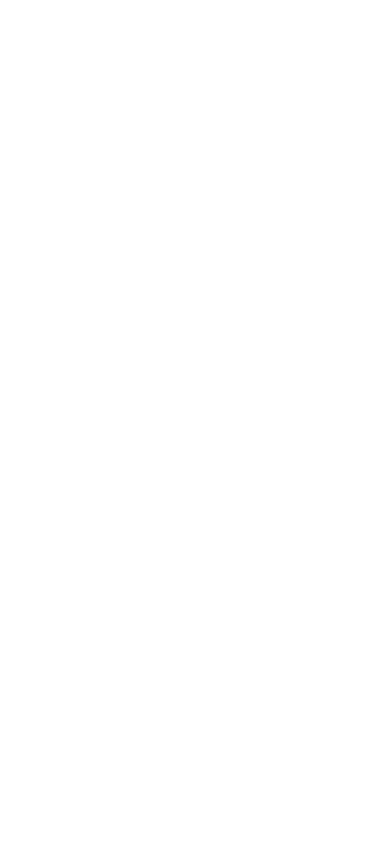
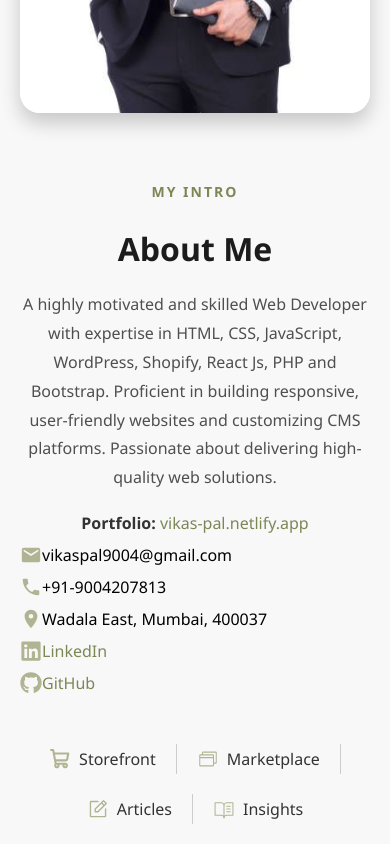
Before and after one commit to Vp900/Myportfolio, a React (Create React App) app: page / in a window 390 px wide. Shown: the part 1706-2550 px from the top of the page. Before the commit the page ends 1337 px from the top, so only its background shows below. Built offline with nearby package versions, Linux system fonts and the light colour scheme.

Commit message:
Updated About section responsiveness and icon layout

```diff
--- a/src/App.js
+++ b/src/App.js
@@ -1,3 +1,4 @@
+import About from './components/about';
 import Header from './components/Header';
 import Hero from './components/Hero';
 import Stats from './components/Stats';
@@ -8,6 +9,7 @@
       <Header />
       <Hero/>
       <Stats />
+      <About />
     </>
   );
 }
--- /dev/null
+++ b/src/components/about.css
@@ -0,0 +1,151 @@
+/* about.css */
+.about {
+  padding: 20px;
+  background: #f8f8f8;
+  font-family: 'Segoe UI', sans-serif;
+}
+
+.about-container {
+  display: flex;
+  flex-wrap: wrap;
+  gap: 40px;
+  align-items: flex-start;
+  justify-content: center;
+  max-width: 1200px;
+  margin: 0 auto;
+}
+
+.about-left img {
+  width: 100%;
+  max-width: 400px;
+  border-radius: 12px;
+  object-fit: cover;
+}
+
+.about-right {
+  flex: 1;
+  max-width: 700px;
+}
+
+.intro-heading {
+  color: #7c8756;
+  font-weight: 600;
+  letter-spacing: 2px;
+  font-size: 14px;
+  margin-bottom: 10px;
+  text-transform: uppercase;
+}
+
+.main-heading {
+  font-size: 32px;
+  margin-bottom: 20px;
+  color: #1c1c1c;
+}
+
+.description {
+  font-size: 16px;
+  line-height: 1.8;
+  color: #4f4f4f;
+  margin-bottom: 20px;
+}
+
+.info-list {
+  list-style: none;
+  padding: 0;
+  margin: 0 0 30px;
+}
+
+.info-list li {
+  margin-bottom: 10px;
+  color: #333;
+  font-size: 16px;
+}
+
+.info-list a {
+  color: #7c8756;
+  text-decoration: none;
+}
+
+.project-types {
+  display: flex;
+  flex-wrap: wrap;
+  gap: 20px;
+}
+
+.info {
+  display: flex;
+  align-items: center;
+  margin-bottom: 10px;
+}
+.skills-row {
+  display: flex;
+  align-items: center;
+  justify-content: center;
+  gap: 20px;
+  flex-wrap: wrap; /* for responsiveness */
+  margin-top: 20px;
+}
+
+.skill {
+  display: flex;
+  align-items: center;
+  gap: 8px;
+  font-size: 16px;
+  font-weight: 500;
+  color: #333;
+}
+
+.icon {
+  font-size: 22px;
+  color: #b1b493;
+}
+
+/* Vertical divider between items */
+.v-divider {
+  width: 1px;
+  height: 30px;
+  background-color: #ccc;
+}
+
+
+.project-icon {
+  display: flex;
+  align-items: center;
+  background: #e8e8e8;
+  border-radius: 8px;
+  padding: 8px 16px;
+  font-size: 16px;
+  color: #333;
+  gap: 8px;
+}
+
+.about-left img {
+  width: 100%;
+  max-width: 400px;
+  border-radius: 20px;
+  box-shadow: 0 10px 20px rgba(0, 0, 0, 0.2); /* soft outer shadow */
+  transition: transform 0.3s ease, box-shadow 0.3s ease;
+}
+
+.about-left img:hover {
+  transform: translateY(-5px);
+  box-shadow: 0 15px 25px rgba(0, 0, 0, 0.3); /* hover shadow */
+}
+
+
+/* Responsive */
+@media (max-width: 768px) {
+  .about-container {
+    flex-direction: column;
+    align-items: center;
+    text-align: center;
+  }
+
+  .about-right {
+    max-width: 100%;
+  }
+
+  .project-types {
+    justify-content: center;
+  }
+}
--- /dev/null
+++ b/src/components/about.js
@@ -0,0 +1,77 @@
+// about.js
+import React from 'react';
+import './about.css';
+import { FaLinkedin, FaGithub,} from 'react-icons/fa';
+import { MdEmail, MdLocationOn, MdPhone } from 'react-icons/md';
+import { PiShoppingCartBold, PiBrowsersLight, PiNotePencil, PiBookOpenTextLight } from 'react-icons/pi';
+import aboutImage from '../assets/aboutpic.jpg';
+
+export default function About() {
+  return (
+    <section className="about">
+      <div className="about-container">
+        <div className="about-left">
+     <img src={aboutImage} alt="Vikas Pal" />
+        </div>
+        <div className="about-right">
+          <h5 className="intro-heading">MY INTRO</h5>
+          <h2 className="main-heading">About Me</h2>
+          <p className="description">
+            A highly motivated and skilled Web Developer with expertise in HTML, CSS, JavaScript, WordPress, Shopify, React Js, PHP and Bootstrap. Proficient in building responsive, user-friendly websites and customizing CMS platforms. Passionate about delivering high-quality web solutions.
+          </p>
+          <ul className="info-list">
+             <li><strong>Portfolio:</strong> <a href="https://vikaspalportfolio.netlify.app" target="_blank" rel="noopener noreferrer">vikas-pal.netlify.app</a></li>
+            <div className="info">
+  <MdEmail className="icon" />
+  <span>vikaspal9004@gmail.com</span>
+</div>
+<div className="info">
+  <MdPhone className="icon" />
+  <span>+91-9004207813</span>
+</div>
+<div className="info">
+  <MdLocationOn className="icon" />
+  <span>Wadala East, Mumbai, 400037</span>
+</div>
+<div className="info">
+  <FaLinkedin className="icon" />
+  <a href="https://www.linkedin.com/in/vikaspal9004" target="_blank" rel="noopener noreferrer">LinkedIn</a>
+</div>
+<div className="info">
+  <FaGithub className="icon" />
+  <a href="https://github.com/Vp900" target="_blank" rel="noopener noreferrer">GitHub</a>
+</div>
+          </ul>
+          <div className="project-types">
+            <div className="skills-icons">
+  <div className="skills-row">
+  <div className="skill">
+    <PiShoppingCartBold className="icon" />
+    <span>Storefront</span>
+  </div>
+  <div className="v-divider" />
+  <div className="skill">
+    <PiBrowsersLight className="icon" />
+    <span>Marketplace</span>
+  </div>
+  <div className="v-divider" />
+  <div className="skill">
+    <PiNotePencil className="icon" />
+    <span>Articles</span>
+  </div>
+  <div className="v-divider" />
+  <div className="skill">
+    <PiBookOpenTextLight className="icon" />
+    <span>Insights</span>
+  </div>
+</div>
+
+
+</div>
+
+          </div>
+        </div>
+      </div>
+    </section>
+  );
+}
```
Also changed, not shown: src/assets/aboutpic.jpg (added).
